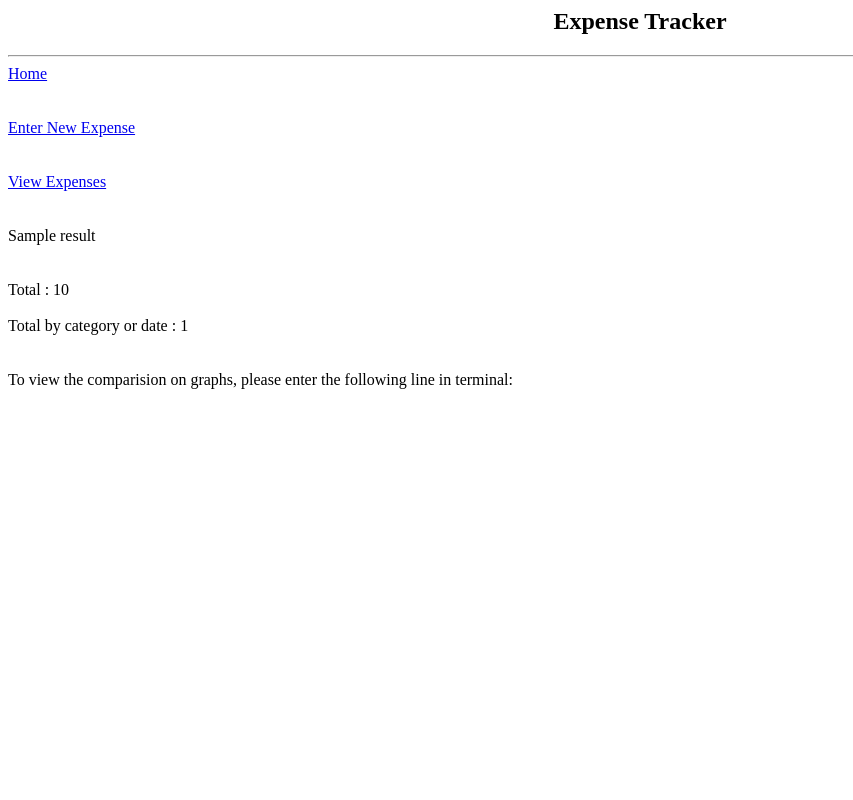
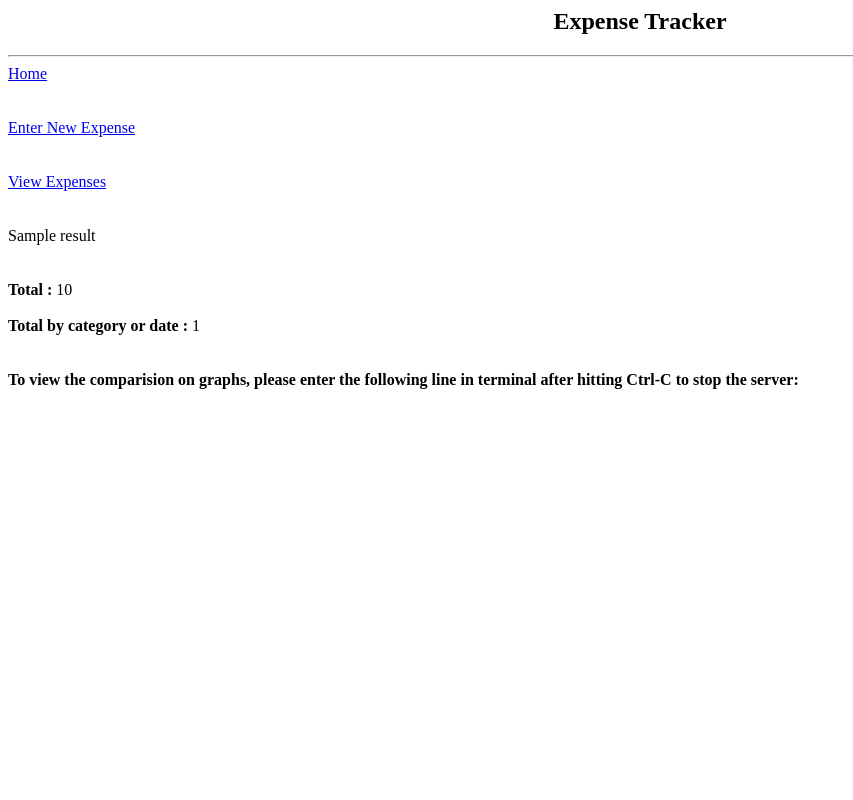
Before and after one commit to tanmaygoyal258/Expense-Tracker--Lambda, a Flask app: template app/templates/view_result_data.html in a window 1280 px wide. Shown: the whole page, without its empty margins (0-853 px from the left). Run offline with Flask 2, Linux system fonts and the light colour scheme; the template is opened without the code that fills it: most values are stand-ins (such as "Sample title", 1, 10 or a date in 2020).

Commit message:
Enhanced visibility of certain sections

```diff
--- a/app/templates/view_result_data.html
+++ b/app/templates/view_result_data.html
@@ -12,14 +12,15 @@
     {% endfor %}
     <br>
     <br>
-    Total : {{total}}
+    <b>Total :</b> {{total}}
     <br>
     <br>
-    Total by category or date : {{total_c}}
+    <b>Total by category or date : </b>{{total_c}}
     <br>
     <br>
     <br>
-    To view the comparision on graphs, please enter the following line in terminal:
+    <b>To view the comparision on graphs, please enter the following line in terminal after
+        hitting Ctrl-C to stop the server:</b>
     <br>
     {{message}}
     {% endblock %}
```
